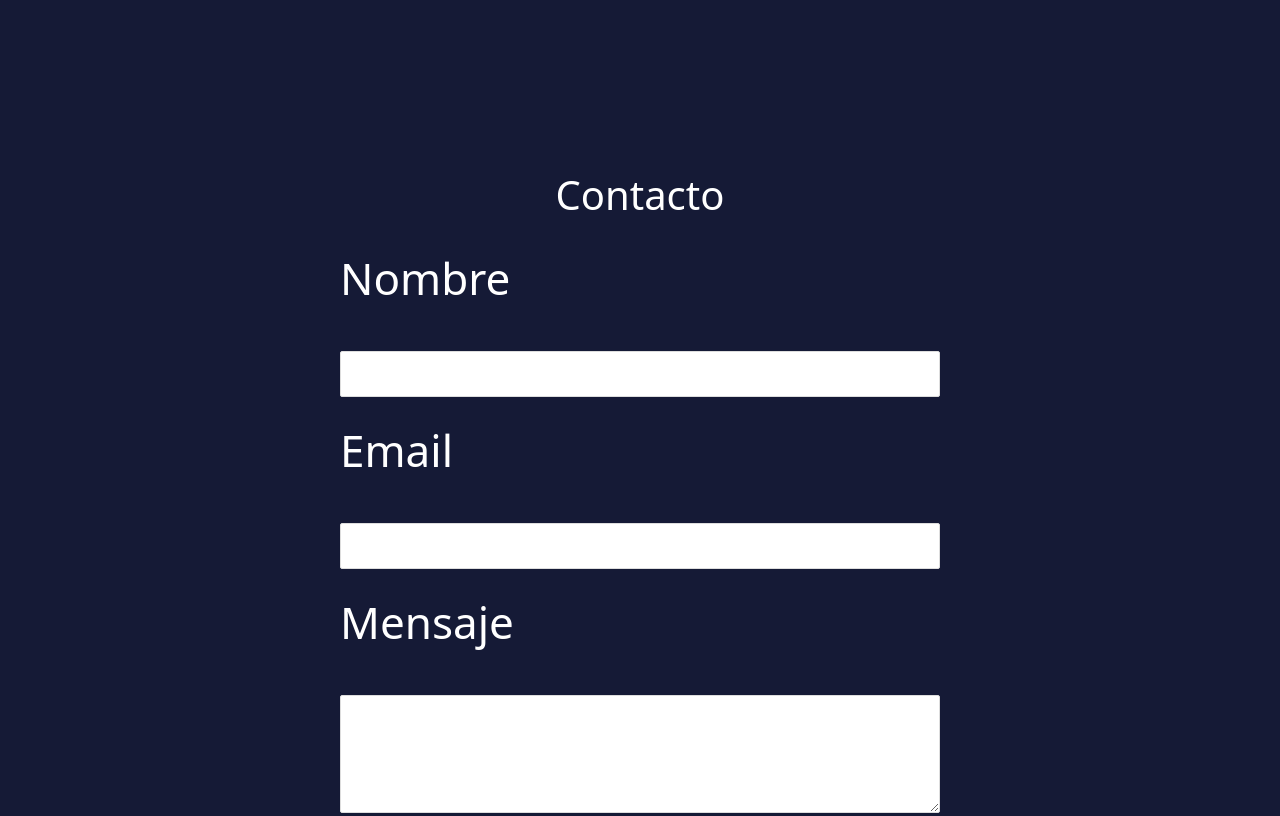
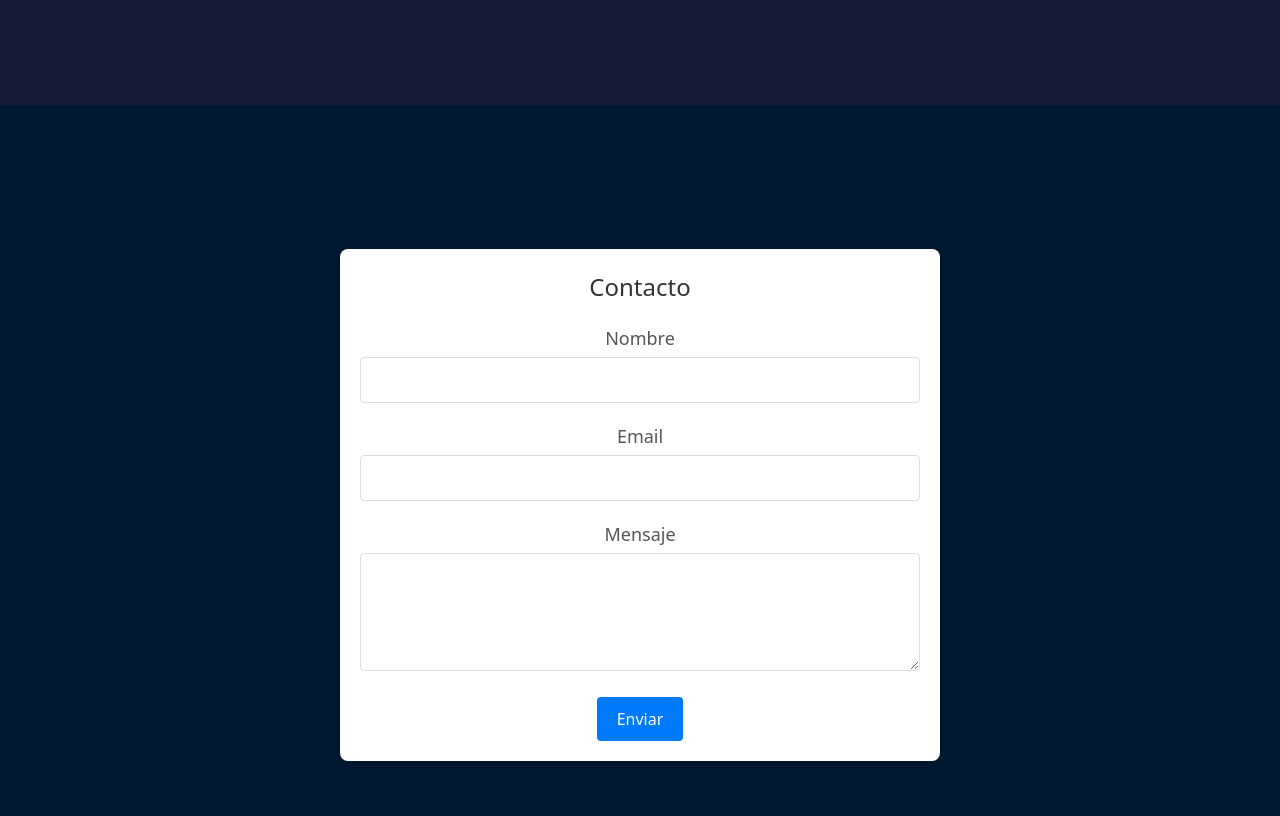
Before and after one commit to SergioProgrammer/saraquintananuevo, an Astro site: page / in a window 1280 px wide. Shown: the part 3344-4160 px from the top of the page. Built offline with nearby package versions, Linux system fonts and the light colour scheme; Astro itself is replaced by a stand-in of ours; what tailwindcss-animated would draw is missing.

Commit message:
commit contacto nuevo

```diff
--- a/src/components/Contacto.astro
+++ b/src/components/Contacto.astro
@@ -35,67 +35,50 @@
     justify-content: center;
     align-items: center;
     min-height: 100vh; /* Asegura que ocupe toda la altura de la pantalla */
+    background-color: #001832;
 }
 
-/* Contenedor del formulario centrado */
 .container {
-    display: flex;
-    flex-direction: column;
-    align-items: center;
-    justify-content: center;
+    max-width: 600px;
     width: 100%;
-    max-width: 600px; /* Limita el tamaño máximo del contenedor */
+    padding: 20px;
+    background: #fff; /* Fondo blanco */
+    box-shadow: 0 0 10px rgba(0, 0, 0, 0.1); /* Sombra ligera */
+    border-radius: 8px; /* Bordes redondeados */
 }
 
-/* Estilos para los títulos */
-.contact h1 {
-    color: #ffffff;
-    font-size: 2.5em;
+h1 {
+    font-size: 24px;
     margin-bottom: 20px;
+    color: #333; /* Color del texto */
 }
 
-/* Estilos para el formulario */
-.contact form {
-    display: flex;
-    flex-direction: column;
-    gap: 20px;
-    width: 100%;
+label h1 {
+    font-size: 18px;
+    margin-bottom: 5px;
+    color: #555; /* Color del texto */
 }
 
-/* Estilo de los labels */
-.contact label {
-    text-align: left;
-    color: #ffffff;
-    font-size: 1.1em;
+input, textarea {
+    width: 100%;
+    padding: 10px;
+    margin-bottom: 20px;
+    border: 1px solid #ddd; /* Borde claro */
+    border-radius: 4px; /* Bordes redondeados */
+    font-size: 16px;
 }
 
-/* Estilo de los inputs y textarea */
-.contact input,
-.contact textarea {
-    padding: 10px;
-    border: 1px solid #DDD;
-    border-radius: 2px;
-    font-size: 1em;
-    width: 100%; /* Asegura que los campos ocupen el 100% del contenedor */
+button.btn {
+    padding: 10px 20px;
+    background-color: #007BFF; /* Color del botón */
+    color: #fff; /* Color del texto del botón */
+    border: none;
+    border-radius: 4px; /* Bordes redondeados */
+    cursor: pointer;
+    font-size: 16px;
 }
 
-/* Estilo para el botón */
-.contact button {
-    padding: 10px 20px;
-    border: 2px solid #ffffff;
-    border-radius: 15px;
-    background-color: #000000;
-    color: #ffffff;
-    font-size: 1.2em;
-    cursor: pointer;
-    transition: background-color 0.3s ease;
-    width: auto; /* El ancho del botón se ajustará al contenido */
-    white-space: nowrap;
-}
-
-/* Añadir un poco de espacio entre los campos y el botón */
-.contact button:hover {
-    background-color: #ffffff;
-    color: #000000;
+button.btn:hover {
+    background-color: #0056b3; /* Color del botón al pasar el ratón */
 }
 </style>
--- a/src/components/HeaderP.astro
+++ b/src/components/HeaderP.astro
@@ -2,10 +2,10 @@
     <div class="flex items-center justify-center max-w-7xl mx-auto">
 
         <a
-            href="/proyectos"
+            href="/"
             class="border rounded-full inline-block border-white px-6 py-3
             hover:bg-white hover:text-black duration-300 text-white font-bold text-lg">
-            ALGUNOS DE NUESTROS PROYECTOS
+            VOLVER AL INICIO
         </a>
     </div>
 </header>
```
